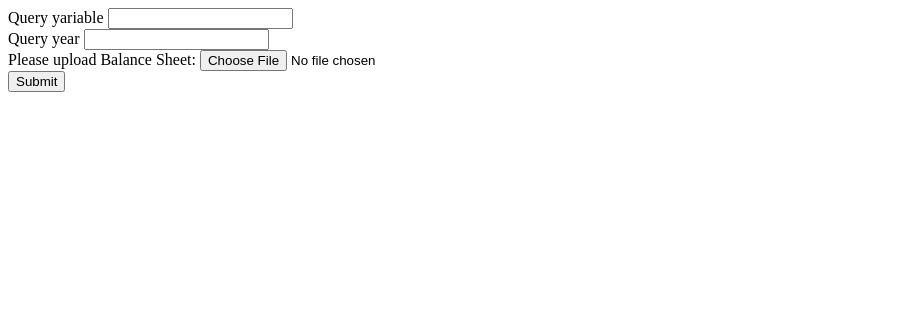
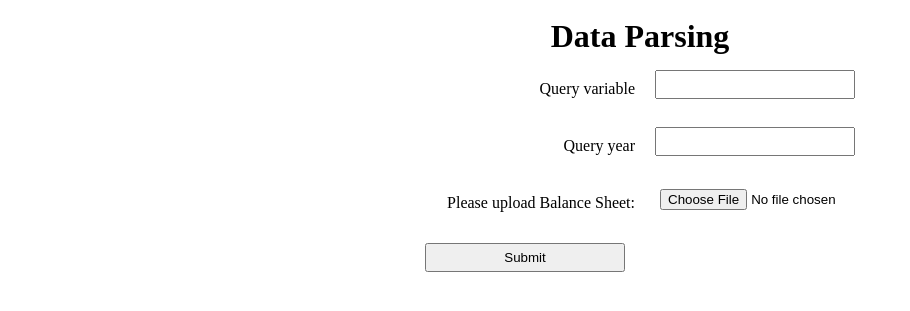
Before and after one commit to navneet-iitk/dehaat, a Django app: template dehaat/balance_sheet/templates/upload_balance_sheet_pdf.html in a window 1280 px wide. Shown: the top 311 px of the page, without its empty margins (0-910 px from the left). Run offline with Django 3.2, Linux system fonts and the light colour scheme; the template is opened without the code that fills it, so the values that code supplies are empty; parts of the project's set-up code (start-up, migrations or seed data) failed here and were passed over.

Commit message:
template styles added

```diff
--- a/dehaat/balance_sheet/templates/upload_balance_sheet_pdf.html
+++ b/dehaat/balance_sheet/templates/upload_balance_sheet_pdf.html
@@ -4,17 +4,47 @@
         <meta charset="utf-8">
         <meta name="viewport" content="width=device-width, initial-scale=1, shrink-to-fit=no">
         <title>Data Parsing</title>
+        <style type="text/css">
+            h1 {
+                margin: 10px;
+                text-align: center;
+            }
+            label {
+                text-align: right;
+                width: 200px;
+                display: block;
+                float: left;
+                clear: left;
+                padding: 5px;
+                margin-right: 10px;
+                margin-top: 10px;
+                margin-bottom: 10px;
+                margin-left: 10px;
+            }
+            input {
+                text-align: center;
+                width: 200px;
+                margin: 5px;
+                padding: 5px;
+            }
+            .my_centered_buttons { display: flex; justify-content: center; }
+        </style>
     </head>
     <body>
+        <div class="my_centered_buttons">
+            <h1> Data Parsing</h1>
+        </div>
+        <div class="my_centered_buttons">
             <form action="{% url 'balance-sheet-parse' %}" method="post" enctype="multipart/form-data">
                 {% csrf_token %}
-        <label>Query yariable </label>
-        <input id="query_variable" type="text" name="query_variable"><br>
+                <label>Query variable </label>
+                <input id="query_variable" type="text" name="query_variable"><br><br>
                 <label>Query year </label>
-        <input id="query_year" type="text" name="query_year"><br>
+                <input id="query_year" type="text" name="query_year"><br><br>
                 <label>Please upload Balance Sheet: </label>
-        <input id="browse" type="file" name="balance_sheet"><br>
-        <input type="submit" value="Submit">
+                <input id="browse" type="file" name="balance_sheet"><br><br>
+                <input id="submit" type="submit" value="Submit">
             </form>
+        </div>
     </body>
 </html>
```
Also changed, not shown: dehaat/balance_sheet/templates/download_balance_sheet_csv.html (+11 -4 lines). Lines whose indentation alone changed are shown as unchanged.
